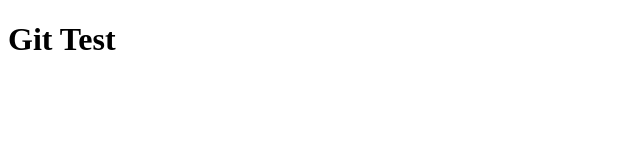
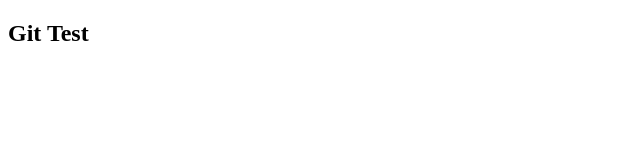
Before and after one commit to satou-takuya/GitPractice, a plain HTML site: page index.html in a window 1280 px wide. Shown: the whole page, without its empty margins (0-640 px from the left). Drawn offline with Linux system fonts and the light colour scheme.

Commit message:
second commit

```diff
--- a/index.html
+++ b/index.html
@@ -6,6 +6,6 @@
     <title>Document</title>
 </head>
 <body>
-    <h1>Git Test</h1>
+    <h2>Git Test</h2>
 </body>
 </html>
```
